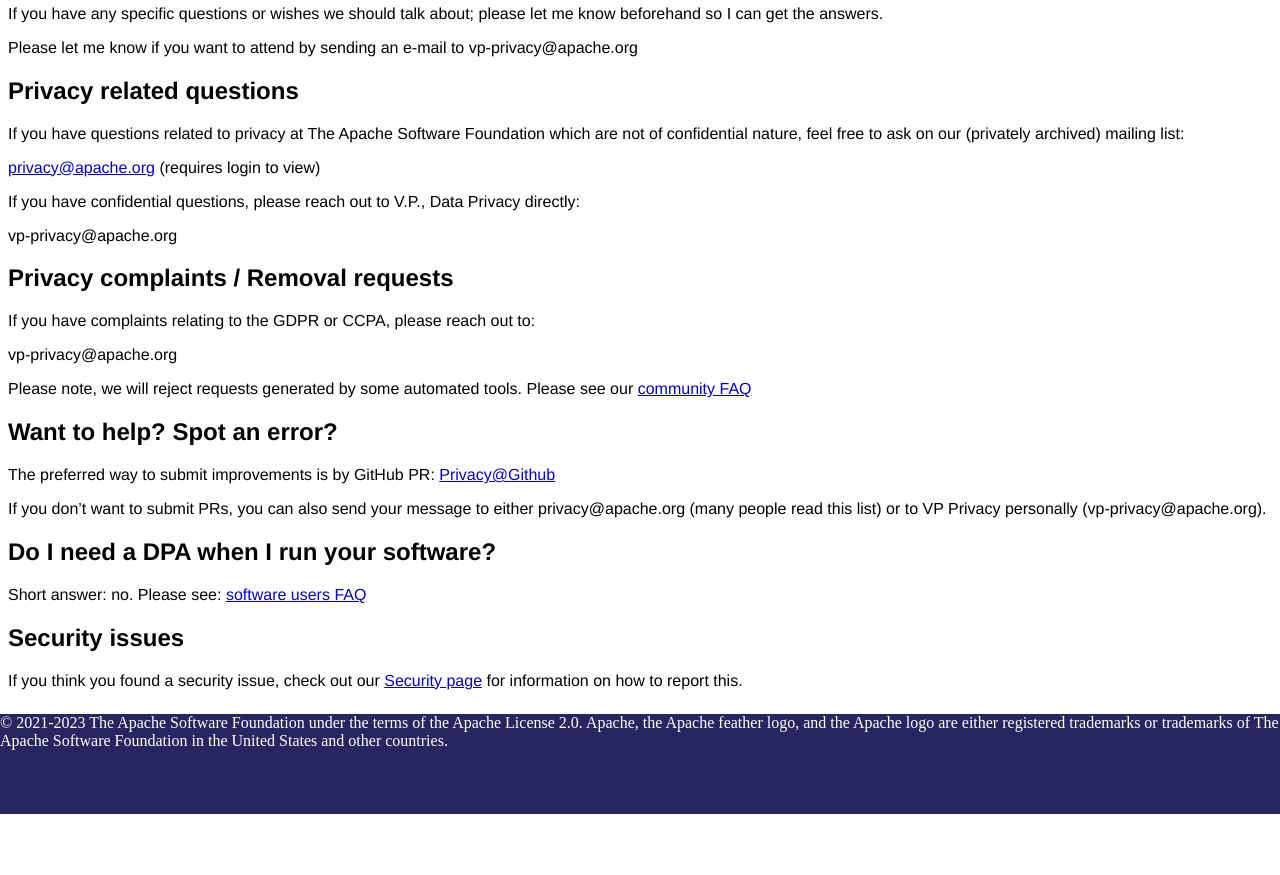
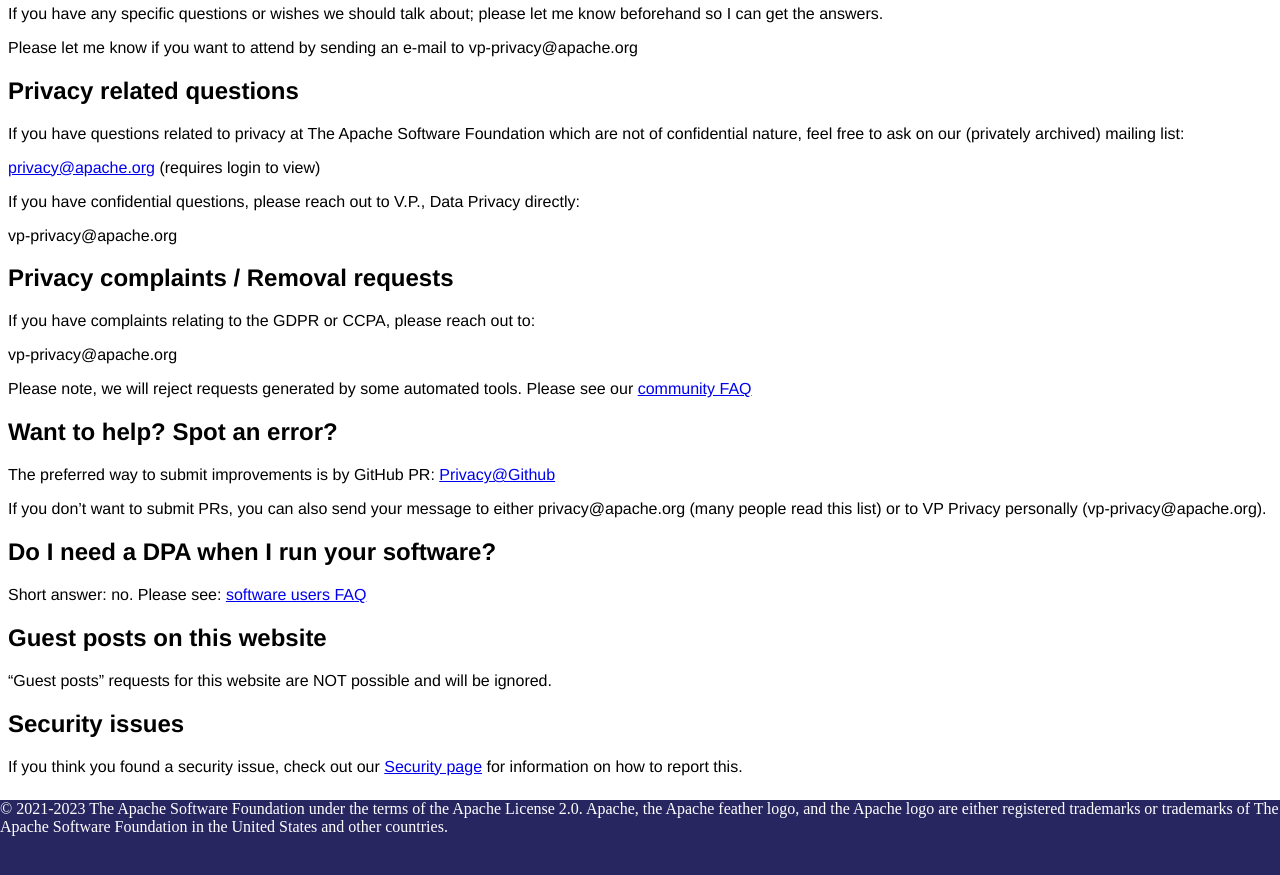
Before and after one commit to apache/privacy-website, a Jekyll site: the page output/index.html, which Jekyll copies as it is, in a window 1280 px wide and 900 px high, scrolled down 571 px. Shown: the top 875 px of the window. Built offline with Jekyll 4.4.1, drawn with Linux system fonts in a browser that asks for light colours; before the commit the page ends 1385 px from its top, so only the background shows below that.

Commit message:
Automatic Site Publish by Buildbot

```diff
--- a/output/feed.xml
+++ b/output/feed.xml
@@ -1,4 +1,4 @@
-<?xml version="1.0" encoding="utf-8"?><feed xmlns="http://www.w3.org/2005/Atom" ><generator uri="https://jekyllrb.com/" version="4.2.2">Jekyll</generator><link href="/feed.xml" rel="self" type="application/atom+xml" /><link href="/" rel="alternate" type="text/html" /><updated>2023-08-07T19:56:32+00:00</updated><id>/feed.xml</id><title type="html">Apache Software Foundation - Data Privacy</title><subtitle>Write an awesome description for your new site here. You can edit this line in _config.yml. It will appear in your document head meta (for Google search results) and in your feed.xml site description.</subtitle><entry><title type="html">Welcome to Jekyll!</title><link href="/jekyll/update/2021/03/05/welcome-to-jekyll.html" rel="alternate" type="text/html" title="Welcome to Jekyll!" /><published>2021-03-05T19:38:56+00:00</published><updated>2021-03-05T19:38:56+00:00</updated><id>/jekyll/update/2021/03/05/welcome-to-jekyll</id><content type="html" xml:base="/jekyll/update/2021/03/05/welcome-to-jekyll.html"><![CDATA[<p>You’ll find this post in your <code class="language-plaintext highlighter-rouge">_posts</code> directory. Go ahead and edit it and re-build the site to see your changes. You can rebuild the site in many different ways, but the most common way is to run <code class="language-plaintext highlighter-rouge">jekyll serve</code>, which launches a web server and auto-regenerates your site when a file is updated.</p>
+<?xml version="1.0" encoding="utf-8"?><feed xmlns="http://www.w3.org/2005/Atom" ><generator uri="https://jekyllrb.com/" version="4.2.2">Jekyll</generator><link href="/feed.xml" rel="self" type="application/atom+xml" /><link href="/" rel="alternate" type="text/html" /><updated>2023-08-11T21:59:47+00:00</updated><id>/feed.xml</id><title type="html">Apache Software Foundation - Data Privacy</title><subtitle>Write an awesome description for your new site here. You can edit this line in _config.yml. It will appear in your document head meta (for Google search results) and in your feed.xml site description.</subtitle><entry><title type="html">Welcome to Jekyll!</title><link href="/jekyll/update/2021/03/05/welcome-to-jekyll.html" rel="alternate" type="text/html" title="Welcome to Jekyll!" /><published>2021-03-05T19:38:56+00:00</published><updated>2021-03-05T19:38:56+00:00</updated><id>/jekyll/update/2021/03/05/welcome-to-jekyll</id><content type="html" xml:base="/jekyll/update/2021/03/05/welcome-to-jekyll.html"><![CDATA[<p>You’ll find this post in your <code class="language-plaintext highlighter-rouge">_posts</code> directory. Go ahead and edit it and re-build the site to see your changes. You can rebuild the site in many different ways, but the most common way is to run <code class="language-plaintext highlighter-rouge">jekyll serve</code>, which launches a web server and auto-regenerates your site when a file is updated.</p>
 
 <p>Jekyll requires blog post files to be named according to the following format:</p>
 
--- a/output/index.html
+++ b/output/index.html
@@ -95,6 +95,10 @@
 
 <p>Short answer: no. Please see: <a href="/faq/software-users.html">software users FAQ</a></p>
 
+<h2 id="guest-posts-on-this-website">Guest posts on this website</h2>
+
+<p>“Guest posts” requests for this website are NOT possible and will be ignored.</p>
+
 <h2 id="security-issues">Security issues</h2>
 
 <p>If you think you found a security issue, check out our
```
